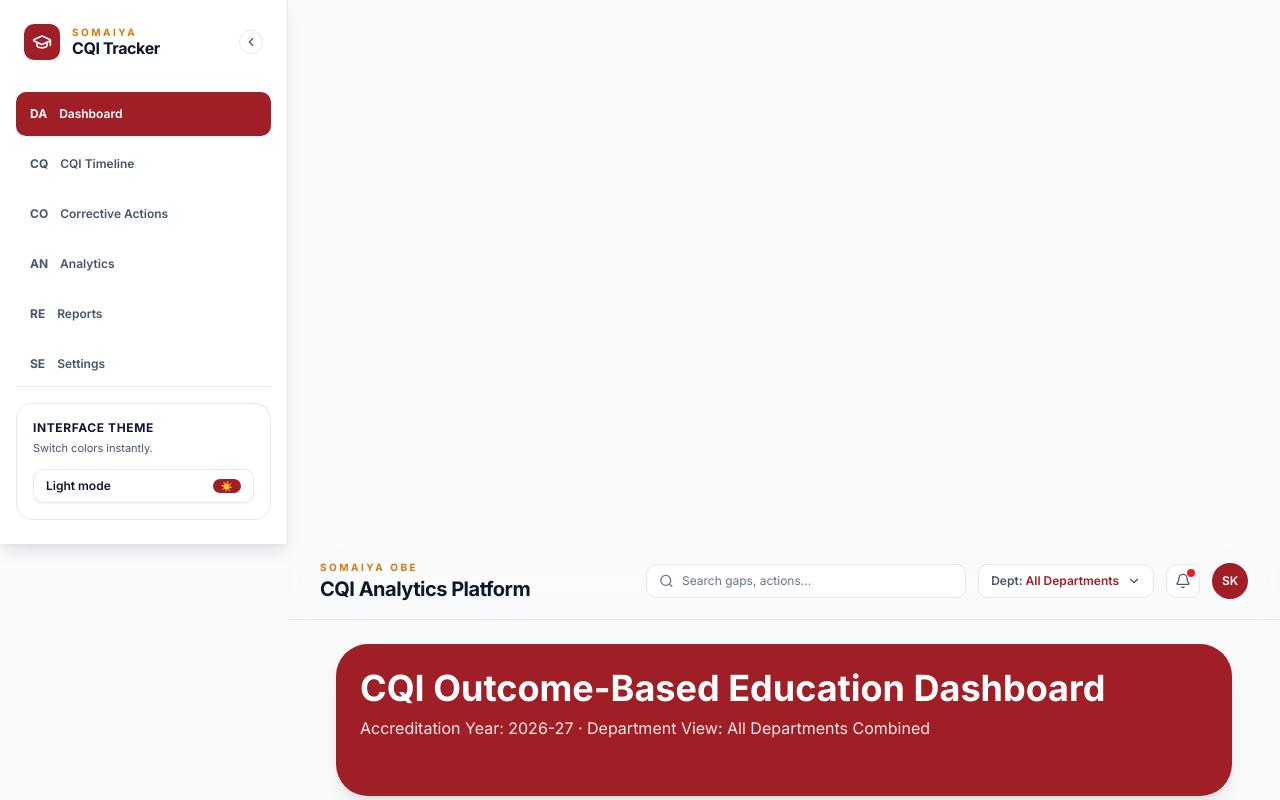
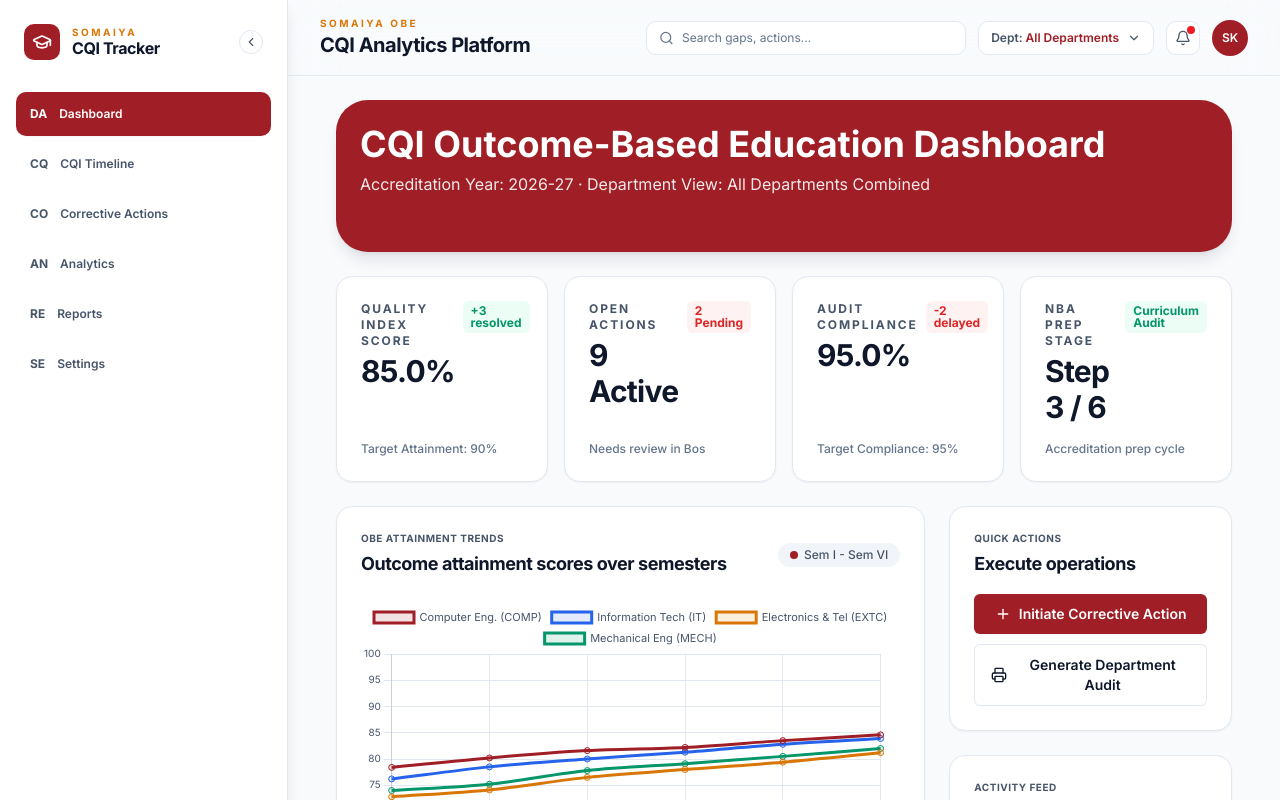
Before and after one commit to yojit2016/cqi-tracker, a React (Vite) app: page /dashboard in a window 1280 px wide. Shown: the top 800 px of the page. Built offline with nearby package versions, Linux system fonts and the light colour scheme.

Commit message:
fix(layout): switch DashboardLayout container to flexbox structure

```diff
--- a/src/components/layout/DashboardLayout.jsx
+++ b/src/components/layout/DashboardLayout.jsx
@@ -26,9 +26,9 @@
   }, [location.pathname]);
 
   return (
-    <div className="min-h-screen bg-background text-text-primary">
+    <div className="flex min-h-screen bg-background text-text-primary">
       <Sidebar mobileOpen={sidebarOpen} onClose={() => setSidebarOpen(false)} />
-      <div className="md:pl-72 flex flex-col min-h-screen">
+      <div className="flex-1 min-w-0 flex flex-col min-h-screen">
         <Navbar onOpenSidebar={() => setSidebarOpen(true)} />
         <main className="flex-grow bg-background px-4 pb-10 pt-6 md:px-8 xl:px-12">
           <div className="mx-auto max-w-[1700px]">
```
